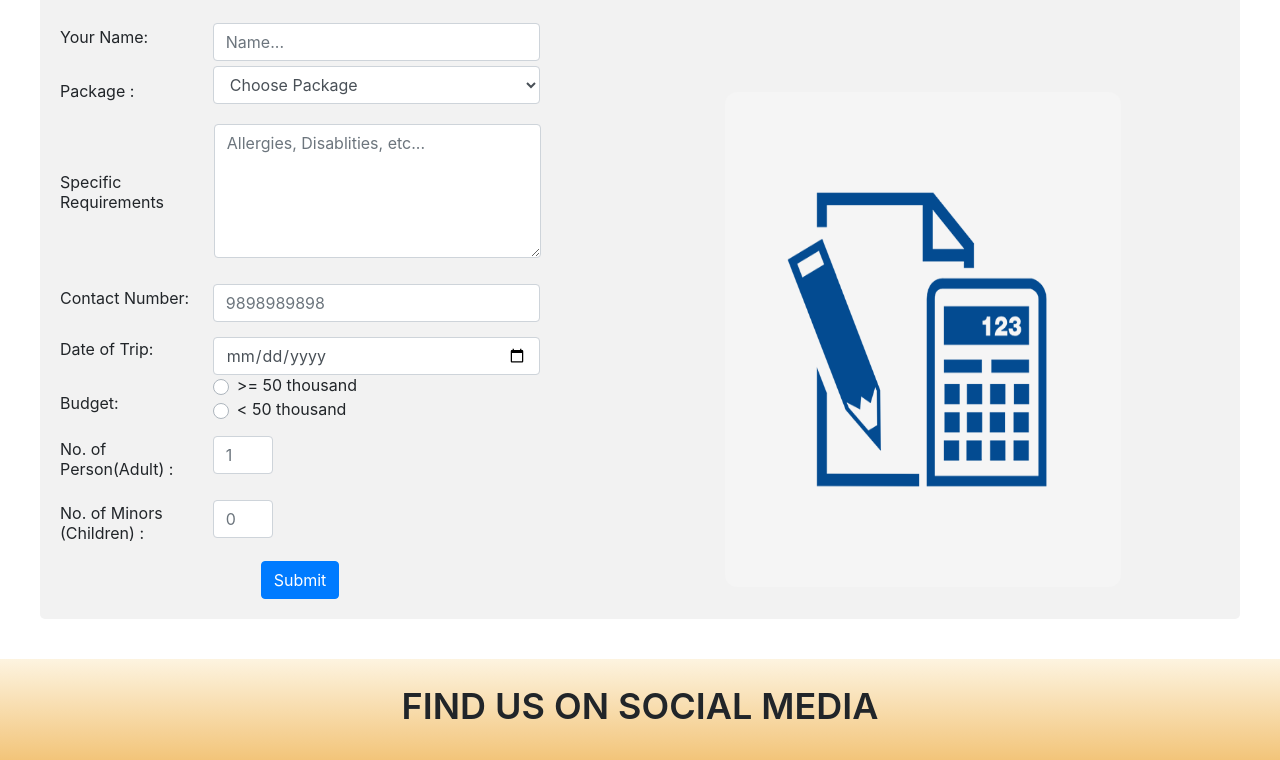
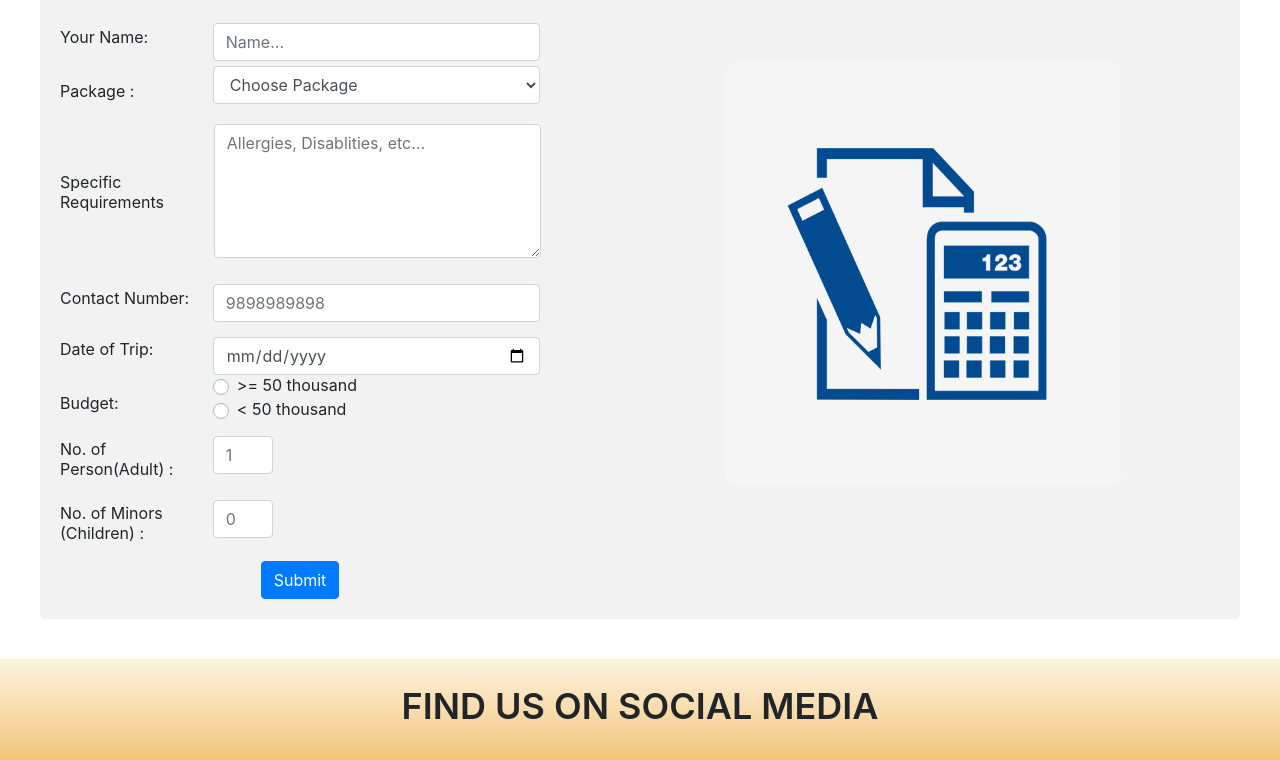
Before and after one commit to himanshugoyal-github/Tourism-website, a plain HTML site: page quotes.html in a window 1280 px wide. Shown: the part 527-1287 px from the top of the page. Drawn offline with nearby package versions, Linux system fonts and the light colour scheme.

Commit message:
Update stylesheet.css

```diff
--- a/stylesheet.css
+++ b/stylesheet.css
@@ -374,8 +374,8 @@ table #submit{
 
 #imgquote{
     width: 70%;
-    height: 70%;
-    margin-top: 200px;
+    height: 60%;
+    margin-top: 170px;
 }
 
 
```
